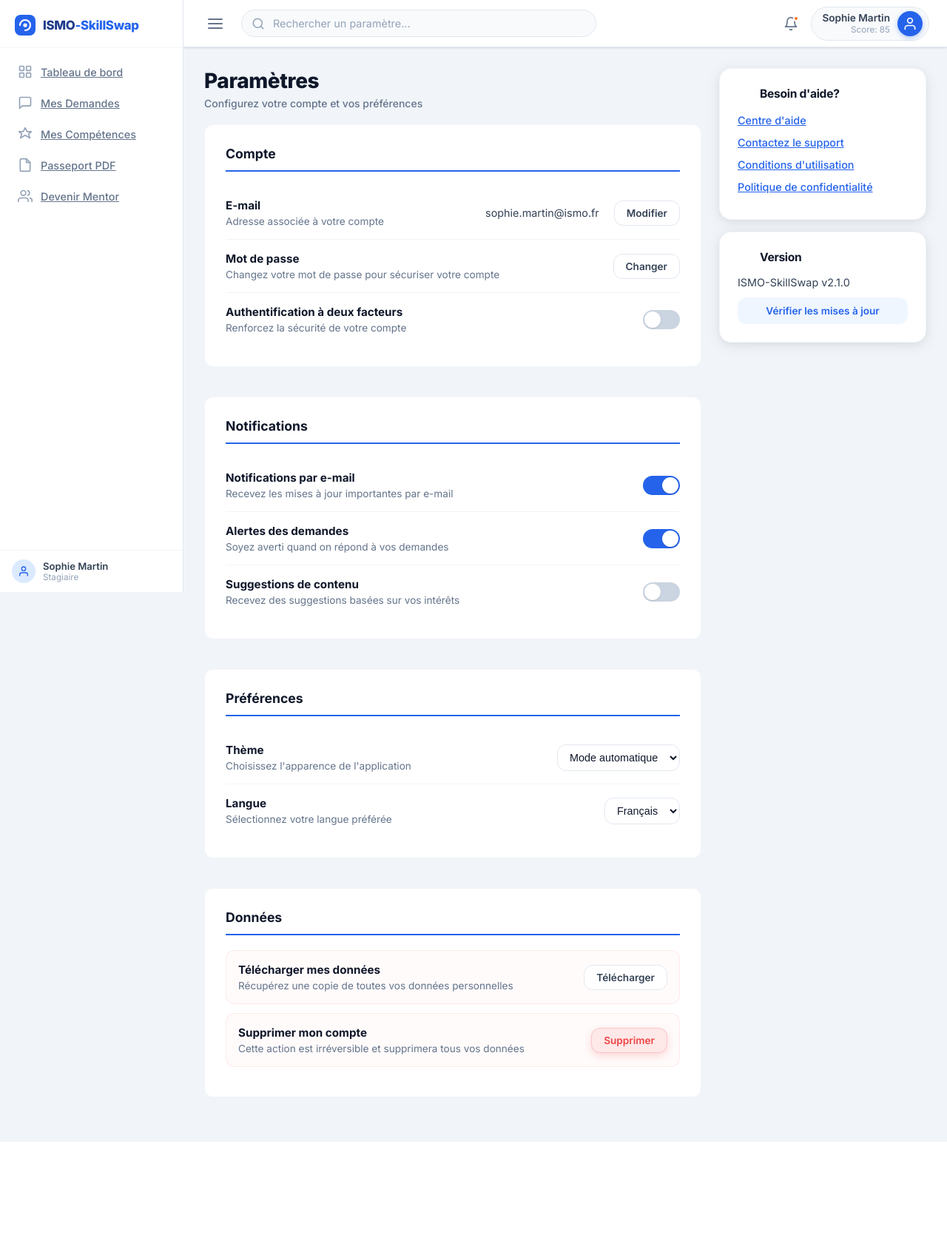
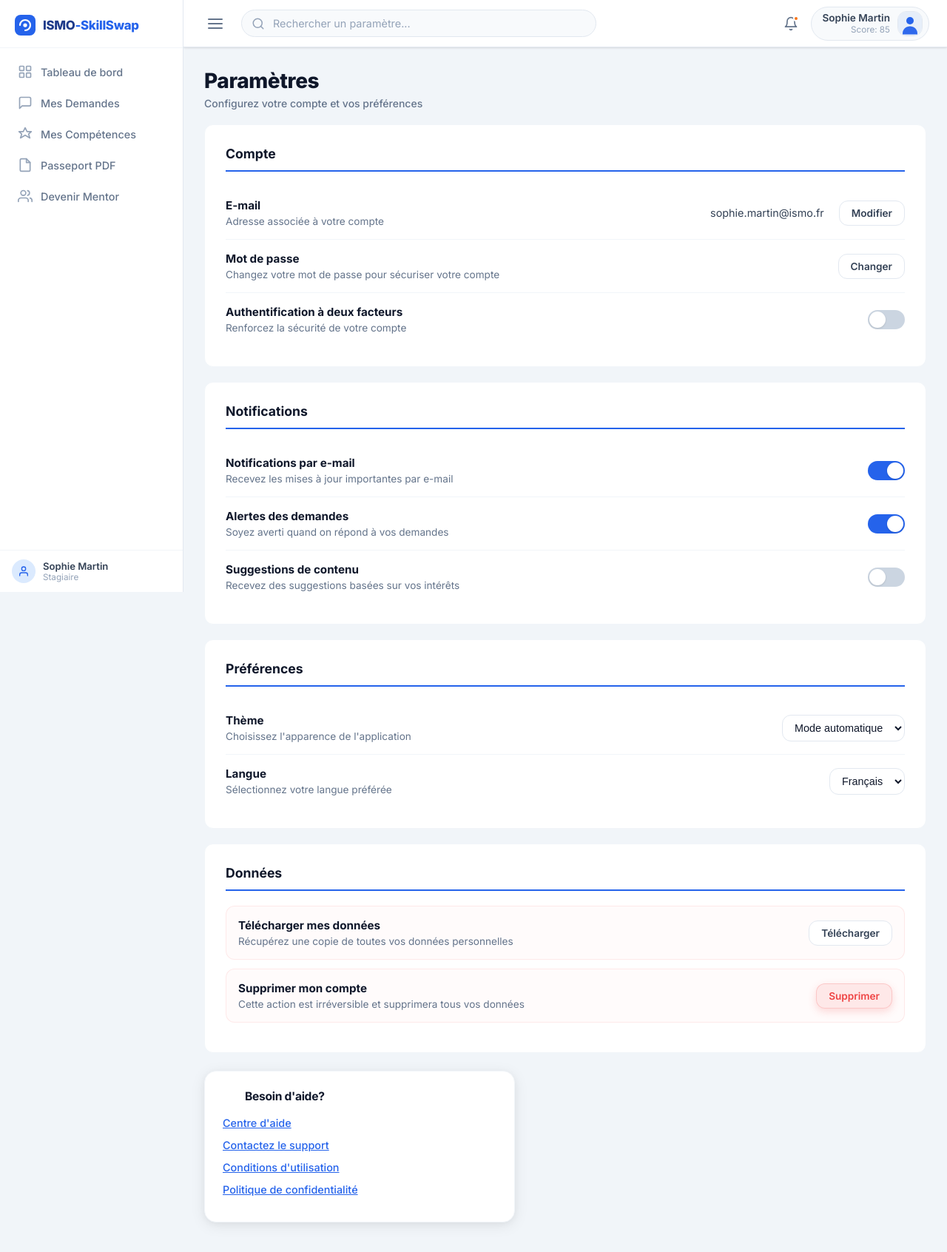
Before and after one commit to BitWolf0/Skill_Swap, a PHP site: page /pages_stagiere/parametres.html in a window 1280 px wide. Shown: the whole page at 74% size. Before the commit the page ends 1543 px from the top, so only its background shows below. Run offline with PHP 8.4, Linux system fonts and the light colour scheme.

Commit message:
feat: Enhance profile and settings pages with improved layout and avatar handling; add redirection for mentor pages

```diff
--- a/ismo interface/assets/css/dashboard.css
+++ b/ismo interface/assets/css/dashboard.css
@@ -190,6 +190,7 @@ code {
   font-size: .9rem;
   font-weight: 500;
   color: var(--gray-500);
+  text-decoration: none;
   transition: background var(--transition), color var(--transition);
   position: relative;
 }
@@ -253,6 +254,7 @@ code {
   align-items: center;
   justify-content: center;
   flex-shrink: 0;
+  overflow: hidden;
 }
 
 .mini-info {
@@ -445,6 +447,16 @@ code {
   color: var(--white);
   flex-shrink: 0;
   box-shadow: 0 2px 6px rgba(37, 99, 235, .35);
+  overflow: hidden;
+}
+
+.mini-avatar img,
+.profile-avatar img,
+.dropdown-avatar img {
+  width: 100%;
+  height: 100%;
+  object-fit: cover;
+  display: block;
 }
 
 /* ─────────────────────────────────────────────────────────────
@@ -498,6 +510,7 @@ code {
   justify-content: center;
   color: var(--white);
   flex-shrink: 0;
+  overflow: hidden;
 }
 
 .dropdown-user-info {
--- a/ismo interface/assets/css/parametres.css
+++ b/ismo interface/assets/css/parametres.css
@@ -1,7 +1,27 @@
 /* parametres.css - Styles for settings page */
 
 .parametres-page {
-    grid-template-columns: 1fr 280px;
+    display: flex;
+    flex-direction: column;
+    gap: 24px;
+}
+
+.parametres-page .content-main {
+    width: 100%;
+}
+
+.parametres-page .content-main.full-width {
+    width: 100%;
+}
+
+.content-footer {
+    width: 100%;
+    display: flex;
+    justify-content: flex-start;
+}
+
+.content-footer .widget {
+    width: min(100%, 420px);
 }
 
 .settings-section {
@@ -9,7 +29,7 @@
     border: 1px solid var(--gray-100);
     border-radius: var(--radius-md);
     padding: 28px;
-    margin-bottom: 20px;
+    margin-bottom: 0;
 }
 
 .section-title {
@@ -200,9 +220,24 @@
     border-color: var(--blue-300);
 }
 
+.avatar-image {
+    background: var(--white);
+    border: 1px solid var(--gray-200);
+    overflow: hidden;
+    box-shadow: none;
+    border-radius: var(--radius-md);
+}
+
+.avatar-image img {
+    width: 100%;
+    height: 100%;
+    object-fit: cover;
+    display: block;
+}
+
 @media (max-width: 1080px) {
     .parametres-page {
-        grid-template-columns: 1fr;
+        gap: 20px;
     }
 }
 
--- a/ismo interface/assets/js/profile.js
+++ b/ismo interface/assets/js/profile.js
@@ -1,14 +1,13 @@
 // profile.js - Profile page interactivity
 
 document.addEventListener('DOMContentLoaded', function () {
-    const btnEditProfile = document.getElementById('btnEditProfile');
+    const btnEditProfile = document.getElementById('btn-edit-profile') || document.getElementById('btnEditProfile');
     const btnFollowProfile = document.getElementById('btnFollowProfile');
     const btnShareProfile = document.getElementById('btnShareProfile');
 
     if (btnEditProfile) {
         btnEditProfile.addEventListener('click', function () {
-            showToast('Redirecting to edit profile...', 'info');
-            // In a real app, would navigate to profile edit page
+            window.location.href = 'parametres.html';
         });
     }
 
--- a/ismo interface/formateur_pages/catalogue.html
+++ b/ismo interface/formateur_pages/catalogue.html
@@ -171,7 +171,7 @@
                         <li role="none"><a href="../pages_stagiere/profile.html" class="dropdown-item"
                                 role="menuitem">Mon profil</a></li>
                         <li role="none"><a href="../pages_stagiere/parametres.html" class="dropdown-item"
-                                role="menuitem">Parametres</a></li>
+                                role="menuitem">Paramètres</a></li>
                         <li role="none"><a href="../pages_stagiere/notification.html" class="dropdown-item"
                                 role="menuitem">Notifications</a></li>
                     </ul>
@@ -179,7 +179,7 @@
                     <div class="dropdown-divider"></div>
 
                     <a href="../pages_stagiere/login.html" class="dropdown-item dropdown-logout"
-                        role="menuitem">Deconnexion</a>
+                        role="menuitem">Déconnexion</a>
                 </div>
             </div>
         </header>
--- a/ismo interface/pages_stagiere/parametres.html
+++ b/ismo interface/pages_stagiere/parametres.html
@@ -155,23 +155,15 @@
                         <span class="profile-name">Sophie Martin</span>
                         <span class="profile-score">Score: 85</span>
                     </div>
-                    <div class="profile-avatar" aria-hidden="true">
-                        <svg width="20" height="20" viewBox="0 0 24 24" fill="none" stroke="currentColor"
-                            stroke-width="2" stroke-linecap="round" stroke-linejoin="round">
-                            <path d="M20 21v-2a4 4 0 0 0-4-4H8a4 4 0 0 0-4 4v2" />
-                            <circle cx="12" cy="7" r="4" />
-                        </svg>
+                    <div class="profile-avatar avatar-image" aria-hidden="true">
+                        <img src="../assets/images/default_avatar.svg" alt="" />
                     </div>
                 </button>
 
                 <div class="profile-dropdown" id="profile-dropdown" role="menu" aria-label="Options du profil" hidden>
                     <div class="dropdown-header">
-                        <div class="dropdown-avatar" aria-hidden="true">
-                            <svg width="32" height="32" viewBox="0 0 24 24" fill="none" stroke="currentColor"
-                                stroke-width="1.5" stroke-linecap="round" stroke-linejoin="round">
-                                <path d="M20 21v-2a4 4 0 0 0-4-4H8a4 4 0 0 0-4 4v2" />
-                                <circle cx="12" cy="7" r="4" />
-                            </svg>
+                        <div class="dropdown-avatar avatar-image" aria-hidden="true">
+                            <img src="../assets/images/default_avatar.svg" alt="" />
                         </div>
                         <div class="dropdown-user-info">
                             <span class="dropdown-name">Sophie Martin</span>
@@ -330,7 +322,7 @@
                 </div>
             </section>
 
-            <aside class="content-sidebar" aria-label="Aide">
+            <footer class="content-footer" aria-label="Aide">
                 <div class="widget">
                     <div class="widget-header">
                         <span class="widget-icon" aria-hidden="true">
@@ -349,22 +341,7 @@
                         <li><a href="/pages/privacy.html" class="link">Politique de confidentialité</a></li>
                     </ul>
                 </div>
-
-                <div class="widget">
-                    <div class="widget-header">
-                        <span class="widget-icon" aria-hidden="true">
-                            <svg width="18" height="18" viewBox="0 0 24 24" fill="none" stroke="currentColor"
-                                stroke-width="2" stroke-linecap="round" stroke-linejoin="round">
-                                <path d="M12 2C6.48 2 2 6.48 2 12s4.48 10 10 10 10-4.48 10-10S17.52 2 12 2z" />
-                                <path d="M12 6v6l4 2" />
-                            </svg>
-                        </span>
-                        <h2 class="widget-title">Version</h2>
-                    </div>
-                    <p class="version-text">ISMO-SkillSwap v2.1.0</p>
-                    <button class="btn-check-update">Vérifier les mises à jour</button>
-                </div>
-            </aside>
+            </footer>
         </main>
     </div>
 
```
Also changed, not shown: ismo interface/assets/css/profile.css (+13 -0 lines), ismo interface/pages_mentor/dashboard.html (added, +18 -0 lines), ismo interface/pages_mentor/mes_competances.html (added, +18 -0 lines), ismo interface/pages_mentor/mes_demandes.html (added, +18 -0 lines), ismo interface/pages_stagiere/profile.html (+34 -11 lines).
